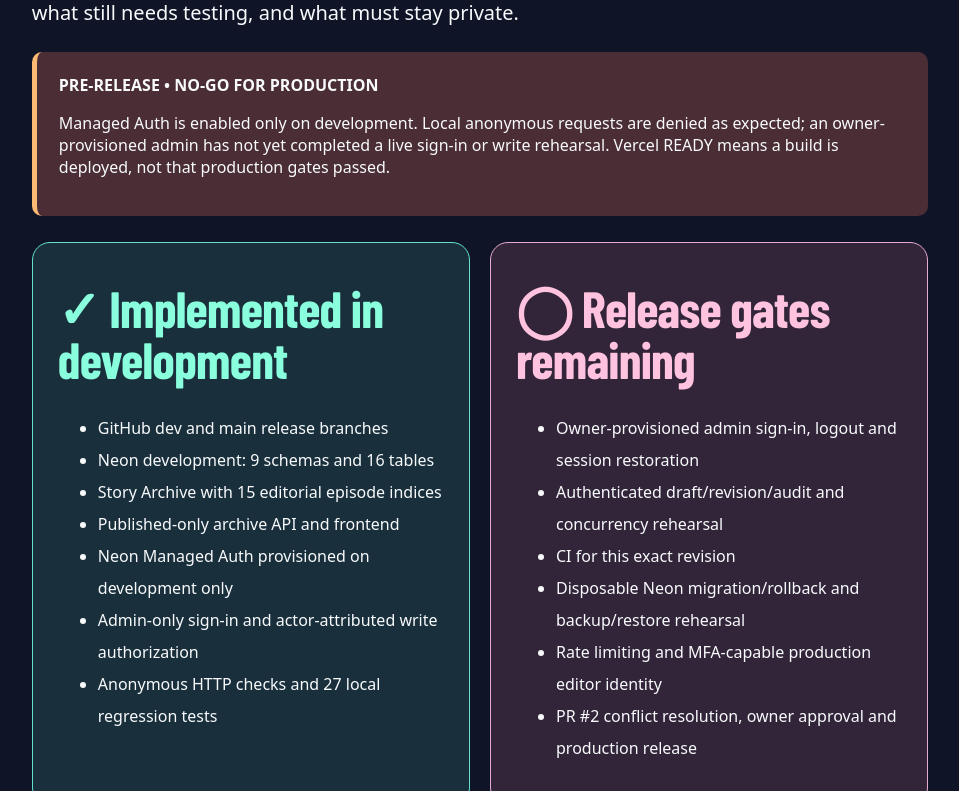
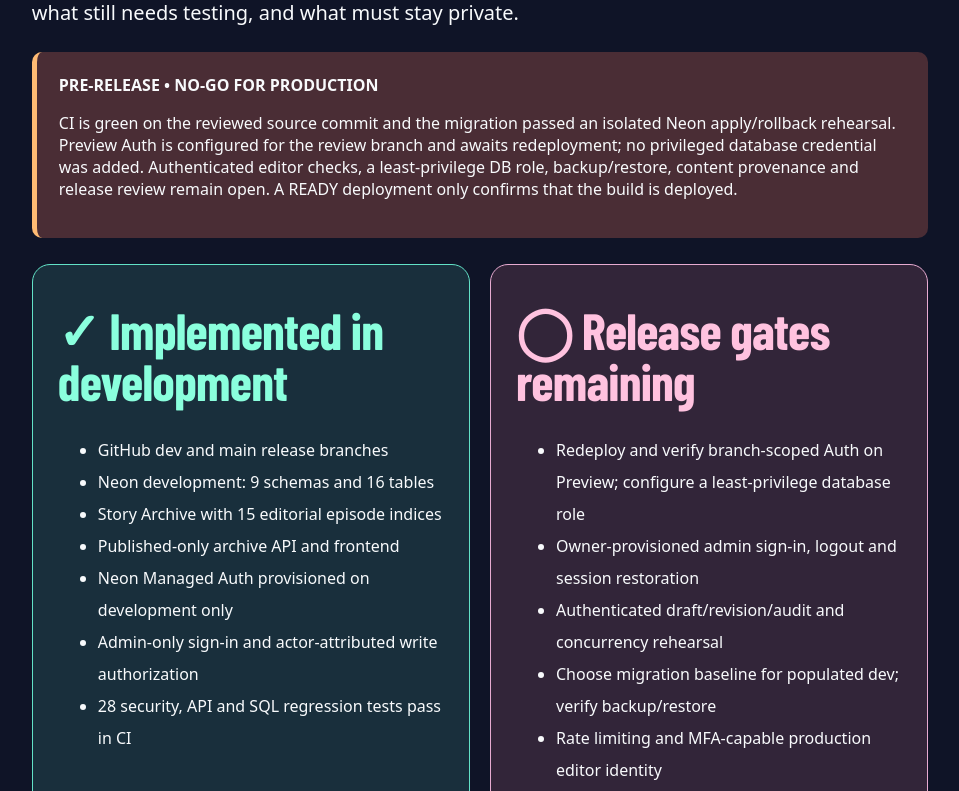
Before and after one commit to bjo163/monwitness-xii, a Next.js app: page /handover in a window 1280 px wide. Shown: the part 489-1280 px from the top of the page, without its empty margins (160-1119 px from the left). Built offline with nearby package versions, Linux system fonts and the light colour scheme; a web font is replaced by a local one.

Commit message:
docs: align v11 handover with verified release gates

```diff
--- /dev/null
+++ b/app/api/health/route.js
@@ -0,0 +1,8 @@
+export const dynamic = "force-dynamic";
+
+// Application liveness probe. Database readiness is reported by /api/health/db.
+export async function GET() {
+  return Response.json({ status: "ok", service: "moonwitness-xii" }, {
+    headers: { "Cache-Control": "no-store" },
+  });
+}
--- a/app/handover/page.jsx
+++ b/app/handover/page.jsx
@@ -1,13 +1,13 @@
 import Link from "next/link";
 export const metadata={title:"MoonWitness XII — Release & Handover"};
-const done=["GitHub dev and main release branches","Neon development: 9 schemas and 16 tables","Story Archive with 15 editorial episode indices","Published-only archive API and frontend","Neon Managed Auth provisioned on development only","Admin-only sign-in and actor-attributed write authorization","Anonymous HTTP checks and 27 local regression tests"];
-const pending=["Owner-provisioned admin sign-in, logout and session restoration","Authenticated draft/revision/audit and concurrency rehearsal","CI for this exact revision","Disposable Neon migration/rollback and backup/restore rehearsal","Rate limiting and MFA-capable production editor identity","PR #2 conflict resolution, owner approval and production release"];
+const done=["GitHub dev and main release branches","Neon development: 9 schemas and 16 tables","Story Archive with 15 editorial episode indices","Published-only archive API and frontend","Neon Managed Auth provisioned on development only","Admin-only sign-in and actor-attributed write authorization","28 security, API and SQL regression tests pass in CI"];
+const pending=["Redeploy and verify branch-scoped Auth on Preview; configure a least-privilege database role","Owner-provisioned admin sign-in, logout and session restoration","Authenticated draft/revision/audit and concurrency rehearsal","Choose migration baseline for populated dev; verify backup/restore","Rate limiting and MFA-capable production editor identity","Review Story Archive provenance and rights; resolve PR #2 and release gates"];
 export default function HandoverPage(){return <main style={{background:"#0f1427",color:"#f8fafc",minHeight:"100vh",padding:"32px clamp(20px,5vw,80px)",fontFamily:"system-ui"}}>
 <nav style={{display:"flex",gap:22,flexWrap:"wrap"}}><Link href="/" style={{color:"#72e6ed"}}>← HOME</Link><Link href="/episodes" style={{color:"#72e6ed"}}>STORY ARCHIVE</Link><a style={{color:"#ffda73"}} href="https://github.com/bjo163/monwitness-xii/blob/dev/docs/HANDOVER_V11.md">HANDOVER DOCUMENT ↗</a></nav>
 <section style={{maxWidth:1050,margin:"72px auto 32px"}}><p style={{color:"#c9fa62",fontWeight:800,letterSpacing:3}}>RELEASE CONTROL • V11 HANDOVER EDITION</p>
 <h1 style={{fontSize:"clamp(42px,7vw,88px)",lineHeight:1.05,margin:"12px 0"}}>MISSION CONTROL <span style={{color:"#6ee6ef"}}>V11</span></h1>
 <p style={{fontSize:20,maxWidth:780}}>The comic universe is growing. The release follows evidence: what is actually ready, what still needs testing, and what must stay private.</p>
-<div style={{background:"#4a2d35",borderLeft:"5px solid #ffbb74",padding:22,margin:"26px 0",borderRadius:10}}><b>PRE-RELEASE • NO-GO FOR PRODUCTION</b><p>Managed Auth is enabled only on development. Local anonymous requests are denied as expected; an owner-provisioned admin has not yet completed a live sign-in or write rehearsal. Vercel READY means a build is deployed, not that production gates passed.</p></div>
+<div style={{background:"#4a2d35",borderLeft:"5px solid #ffbb74",padding:22,margin:"26px 0",borderRadius:10}}><b>PRE-RELEASE • NO-GO FOR PRODUCTION</b><p>CI is green on the reviewed source commit and the migration passed an isolated Neon apply/rollback rehearsal. Preview Auth is configured for the review branch and awaits redeployment; no privileged database credential was added. Authenticated editor checks, a least-privilege DB role, backup/restore, content provenance and release review remain open. A READY deployment only confirms that the build is deployed.</p></div>
 <div style={{display:"grid",gridTemplateColumns:"repeat(auto-fit,minmax(280px,1fr))",gap:20}}>
 <section style={{background:"#192f3c",padding:25,borderRadius:18,border:"1px solid #62e2c7"}}><h2 style={{color:"#8affdd"}}>✓ Implemented in development</h2><ul style={{lineHeight:2}}>{done.map(x=><li key={x}>{x}</li>)}</ul></section>
 <section style={{background:"#322539",padding:25,borderRadius:18,border:"1px solid #e7abd1"}}><h2 style={{color:"#ffc2df"}}>◯ Release gates remaining</h2><ul style={{lineHeight:2}}>{pending.map(x=><li key={x}>{x}</li>)}</ul></section>
--- a/scripts/smoke-http.mjs
+++ b/scripts/smoke-http.mjs
@@ -19,6 +19,7 @@ async function check(path,accept){
  }
 }
 await check("/api/health/db",(r,b)=>r.status===200&&b?.status==="ok"&&b?.database==="connected");
+await check("/api/health",(r,b)=>r.status===200&&b?.status==="ok"&&b?.service==="moonwitness-xii");
 await check("/api/episodes",(r,b)=>r.status===200&&Array.isArray(b?.episodes)&&b.episodes.length===15);
 await check("/api/episodes/tick-tock-on-the-clock",(r,b)=>r.status===200&&b?.episode?.slug==="tick-tock-on-the-clock");
 await check("/editor/login",(r)=>r.status===200);
```
Also changed, not shown: 3 other files (tests, documents, lock files or other folders).
